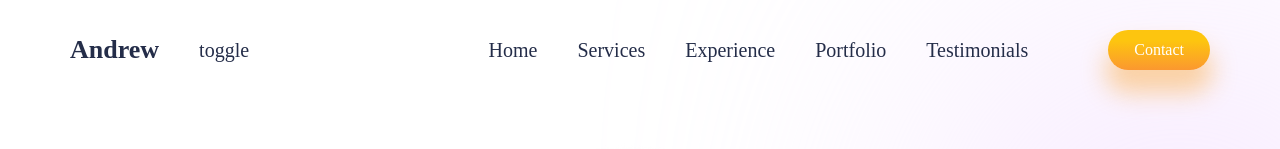
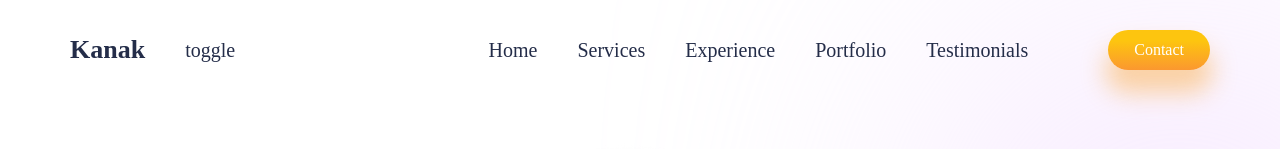
Before and after one commit to kanaktyagi/portfolio, a React (Create React App) app: page / in a window 1280 px wide. Shown: the top 149 px of the page. Built offline with nearby package versions, Linux system fonts and the light colour scheme.

Commit message:
Added the name in the Navbar

```diff
--- a/src/Components/Navbar/Navbar.jsx
+++ b/src/Components/Navbar/Navbar.jsx
@@ -4,7 +4,7 @@
   return (
     <div className='n-wrapper'>
         <div className='n-left'>
-            <div className='n-name'>Andrew</div>
+            <div className='n-name'>Kanak</div>
             <span>toggle</span>
         </div>
         <div className='n-right'>
```
